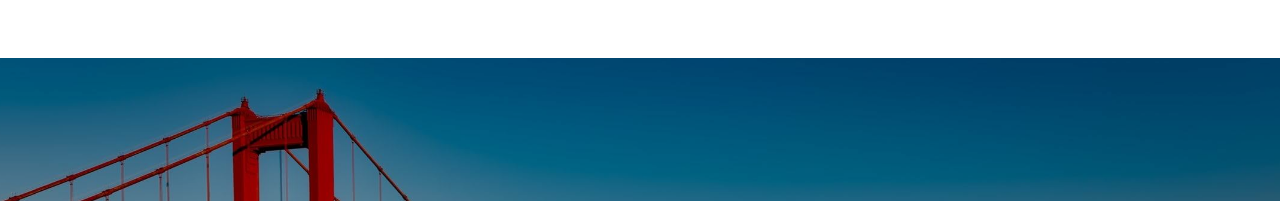
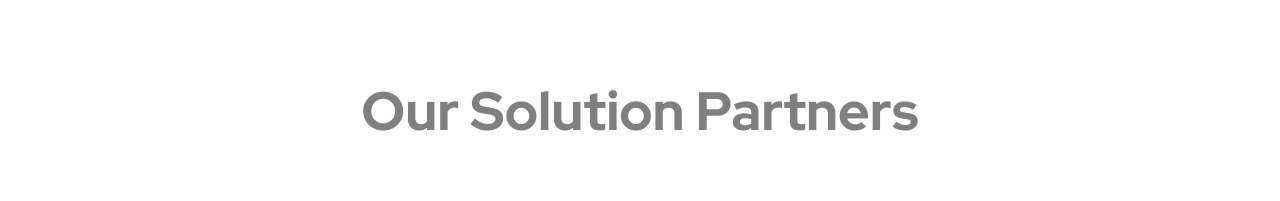
Before and after one commit to burakkrt/nextjs-meterial-brittr, a Next.js app: page /en in a window 1280 px wide. Shown: the part 966-1167 px from the top of the page. Built offline with nearby package versions, Linux system fonts and the light colour scheme; some icons are missing.

Commit message:
our partners added

```diff
--- a/src/components/referances-slick/ReferancesSlick.tsx
+++ b/src/components/referances-slick/ReferancesSlick.tsx
@@ -128,6 +128,9 @@ const ReferancesSlick = () => {
           </div>
         </div>
       </Slider>
+      <div className="slider-container-title">
+        <span>Our Solution Partners</span>
+      </div>
     </div>
   );
 };
--- a/src/styles/components/referances-slick.scss
+++ b/src/styles/components/referances-slick.scss
@@ -38,6 +38,20 @@
       left: -35px;
     }
   }
+
+  &-title {
+    display: flex;
+    flex-direction: row;
+    align-items: center;
+    justify-content: center;
+    margin-top: 6rem;
+    span {
+      font-family: $font-red-hat;
+      font-size: 54px;
+      font-weight: bold;
+      color: rgba(0, 0, 0, 0.5);
+    }
+  }
 }
 
 @media #{$media-md} {
@@ -54,7 +68,7 @@
 
 @media #{$media-sm} {
   .slider-container {
-    padding: 24px 0;
+    padding: 0;
     .slick-item {
       .ref-image {
         width: 120px;
@@ -65,5 +79,13 @@
     .slick-arrow {
       display: none;
     }
+
+    &-title {
+      margin-top: 4rem;
+      span {
+        font-size: 24px;
+        font-weight: bold;
+      }
+    }
   }
 }
```
